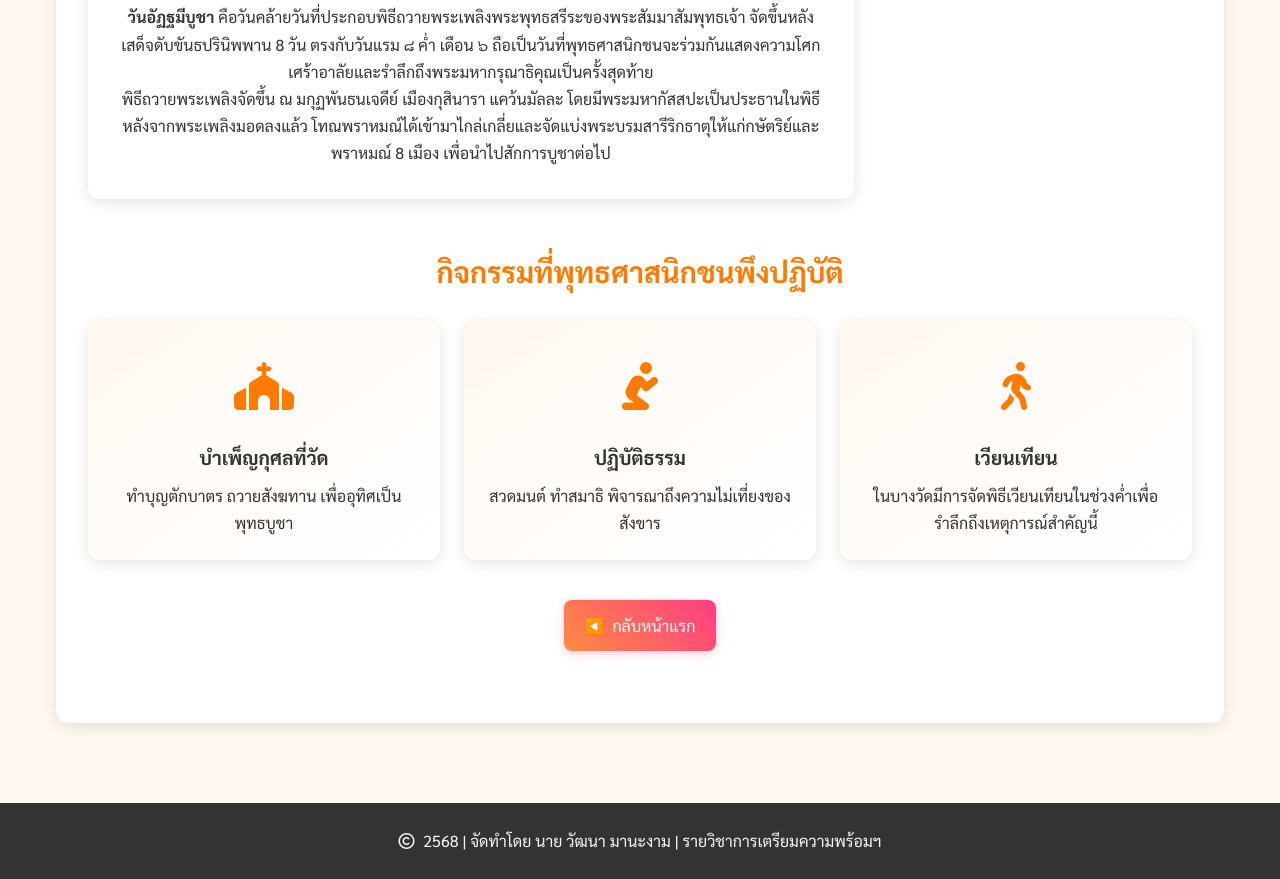
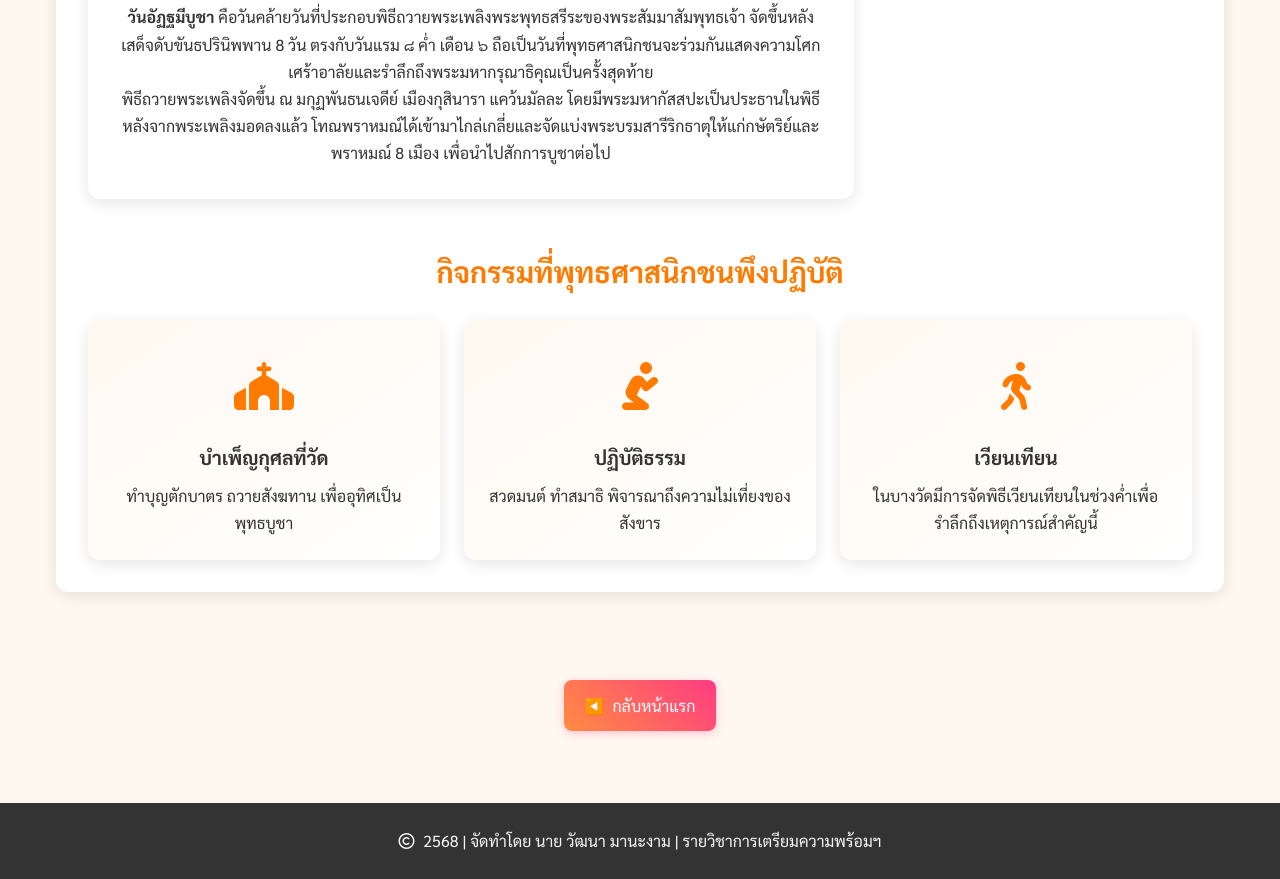
Before and after one commit to Wattana65101/Buddhist-Festivals, a plain HTML site: page atthami.html in a window 1280 px wide. Shown: the part 1139-2018 px from the top of the page. Drawn offline with Linux system fonts and the light colour scheme.

Commit message:
atthami.html

```diff
--- a/atthami.html
+++ b/atthami.html
@@ -108,13 +108,10 @@
                     </div>
                 </div>
             </div>
-
-            <div class="back-home-wrapper">
+        </section>
                 <a href="index.html" class="back-home-minimal">
-                    <span>◀️</span> กลับหน้าแรก
-                </a>
-            </div>
-        </section>
+            <span>◀️</span> กลับหน้าแรก
+        </a>
     </main>
 
     <footer>
```
